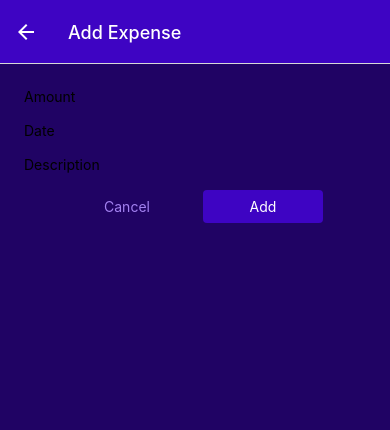
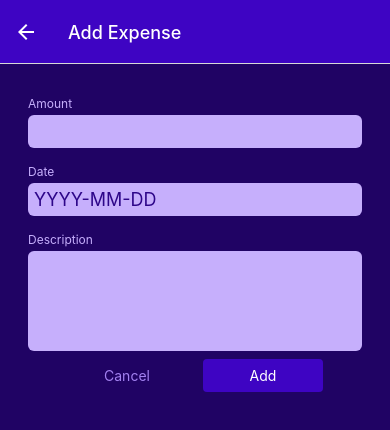
Before and after one commit to hericlesbitencourt/react-native-the-pratical-guide, a React Native app in the folder ExpenseTracker/: screen /ManageExpense in a window 390 px wide. Shown: the top 430 px of the page. Built offline with nearby package versions, Linux system fonts and the light colour scheme.

Commit message:
Section 09 - Lesson 150

```diff
--- a/ExpenseTracker/components/ManageExpense/Input.js
+++ b/ExpenseTracker/components/ManageExpense/Input.js
@@ -1,12 +1,39 @@
 import { StyleSheet, Text, TextInput, View } from 'react-native';
+import { GlobalStyles } from '../../constants/styles';
 
-export function Input({ label, textInputProps }) {
+export function Input({ label, textInputConfig }) {
+  const inputStyles = [styles.input];
+
+  if (textInputConfig && textInputConfig.multiline) {
+    inputStyles.push(styles.inputMultiline);
+  }
   return (
-    <View>
-      <Text>{label}</Text>
-      <TextInput {...textInputProps} />
+    <View style={styles.inputContainer}>
+      <Text style={styles.label}>{label}</Text>
+      <TextInput style={inputStyles} {...textInputConfig} />
     </View>
   );
 }
 
-const styles = StyleSheet.create({});
+const styles = StyleSheet.create({
+  inputContainer: {
+    marginHorizontal: 4,
+    marginVertical: 8,
+  },
+  label: {
+    fontSize: 12,
+    color: GlobalStyles.colors.primary100,
+    marginBottom: 4,
+  },
+  input: {
+    backgroundColor: GlobalStyles.colors.primary100,
+    color: GlobalStyles.colors.primary700,
+    padding: 6,
+    borderRadius: 6,
+    fontSize: 18,
+  },
+  inputMultiline: {
+    minHeight: 100,
+    textAlignVertical: 'top',
+  },
+});
```
